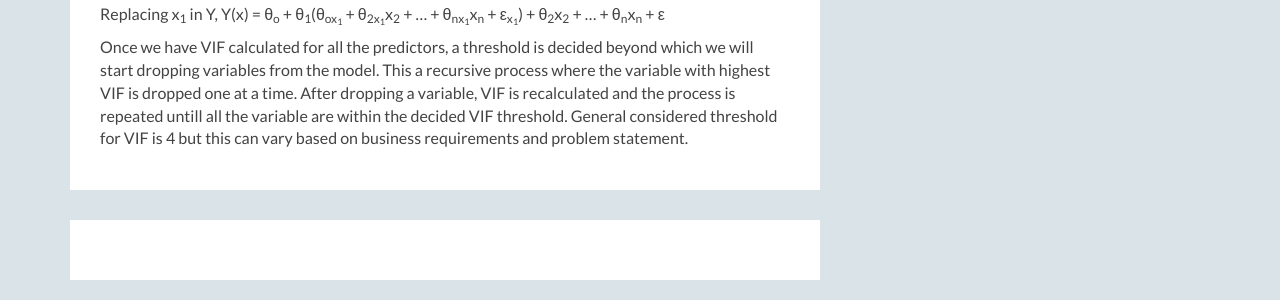
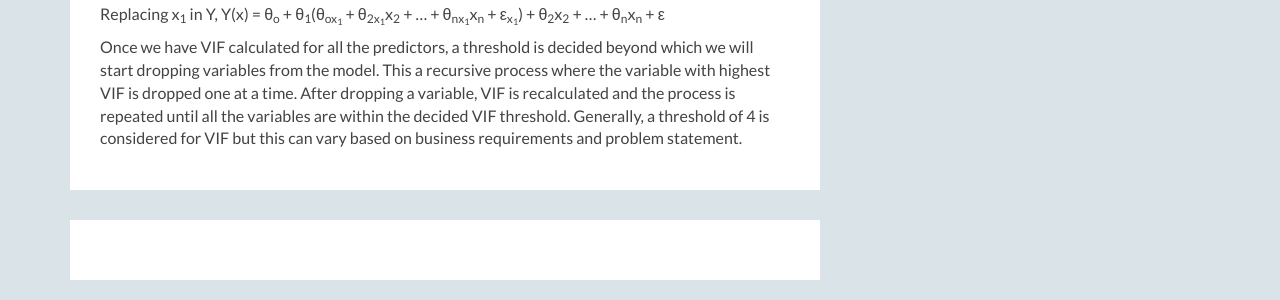
Before and after one commit to abhisheksanghai/abhisheksanghai.github.io, a Jekyll site: the page built from _posts/2019-07-14-assumptions_linear_regression.md, in a window 1280 px wide and 900 px high, scrolled down 4469 px. Shown: the part 486-786 px from the top of the window. Built offline with Jekyll 4.4.1, drawn with Linux system fonts in a browser that asks for light colours; comment, search, counter and statistics services are not loaded.

Commit message:
Update 2019-07-14-assumptions_linear_regression.md
sentence correction

```diff
--- a/_posts/2019-07-14-assumptions_linear_regression.md
+++ b/_posts/2019-07-14-assumptions_linear_regression.md
@@ -74,4 +74,4 @@ Replacing x<sub>1</sub> in Y,
 Y(x) = &theta;<sub>o</sub> + &theta;<sub>1</sub>(&theta;<sub>ox<sub>1</sub></sub> + &theta;<sub>2x<sub>1</sub></sub>x<sub>2</sub> + ... + &theta;<sub>nx<sub>1</sub></sub>x<sub>n</sub> + &epsilon;<sub>x<sub>1</sub></sub>) + &theta;<sub>2</sub>x<sub>2</sub> + ... + &theta;<sub>n</sub>x<sub>n</sub> + &epsilon;
 
 Once we have VIF calculated for all the predictors, a threshold is decided beyond which we will start dropping variables from the model.
-This a recursive process where the variable with highest VIF is dropped one at a time. After dropping a variable, VIF is recalculated and the process is repeated untill all the variable are within the decided VIF threshold. General considered threshold for VIF is 4 but this can vary based on business requirements and problem statement.
+This a recursive process where the variable with highest VIF is dropped one at a time. After dropping a variable, VIF is recalculated and the process is repeated until all the variables are within the decided VIF threshold. Generally, a threshold of 4 is considered for VIF but this can vary based on business requirements and problem statement.
```
